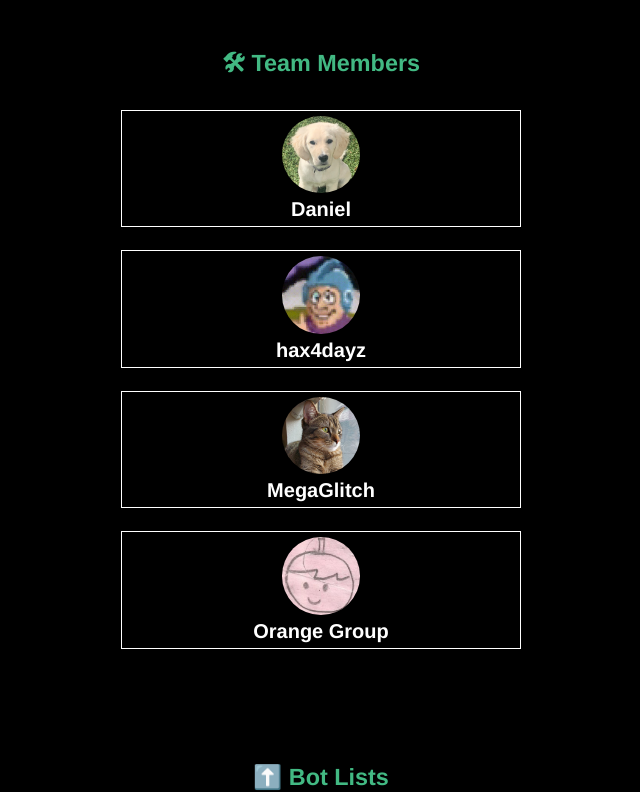
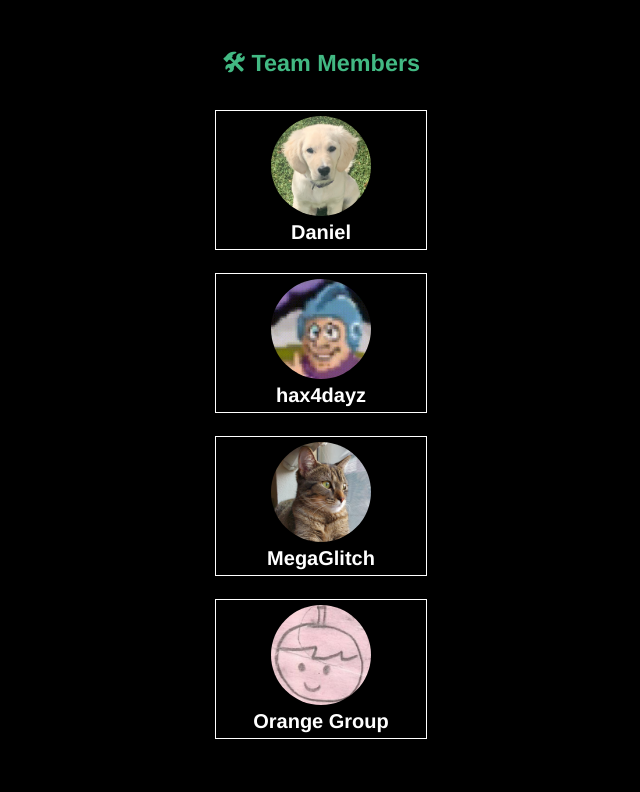
Before and after one commit to Dcode-Studios/bansync-website, a Vue app: page / in a window 1280 px wide. Shown: the part 1660-2452 px from the top of the page, without its empty margins (319-959 px from the left). Built offline with nearby package versions, Linux system fonts and the light colour scheme.

Commit message:
Update TeamMembers.vue
update team member box

```diff
--- a/src/components/TeamMembers.vue
+++ b/src/components/TeamMembers.vue
@@ -37,12 +37,17 @@
   padding: 0px;
   margin: 0px;
   border-radius: 50%;
+  min-width: 100px;
 }
 .teamUserBox {
   border: white solid 1px;
   padding: 5px;
   color: white;
   text-decoration: none;
+  max-width: fit-content;
+  margin-right: auto;
+  margin-left: auto;
+  min-width: 200px;
 }
 :link {
   text-decoration: none;
```
